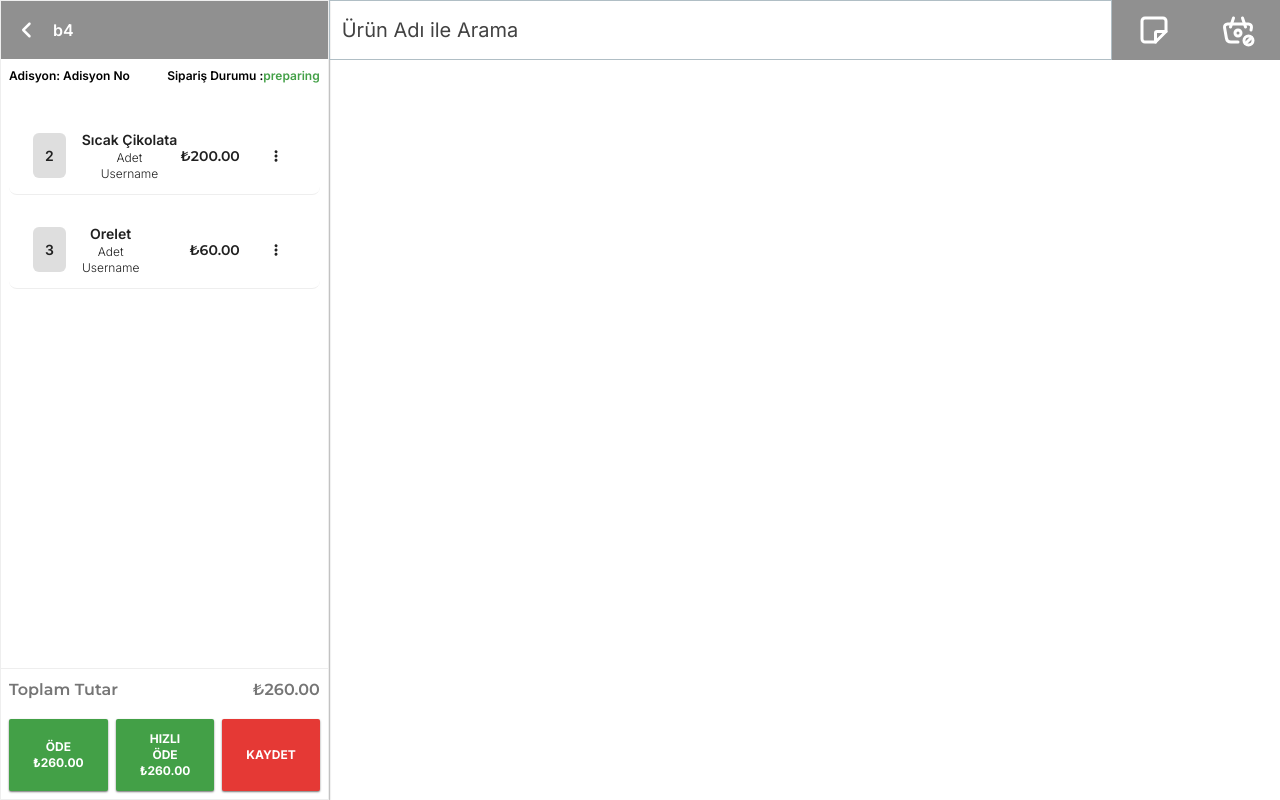
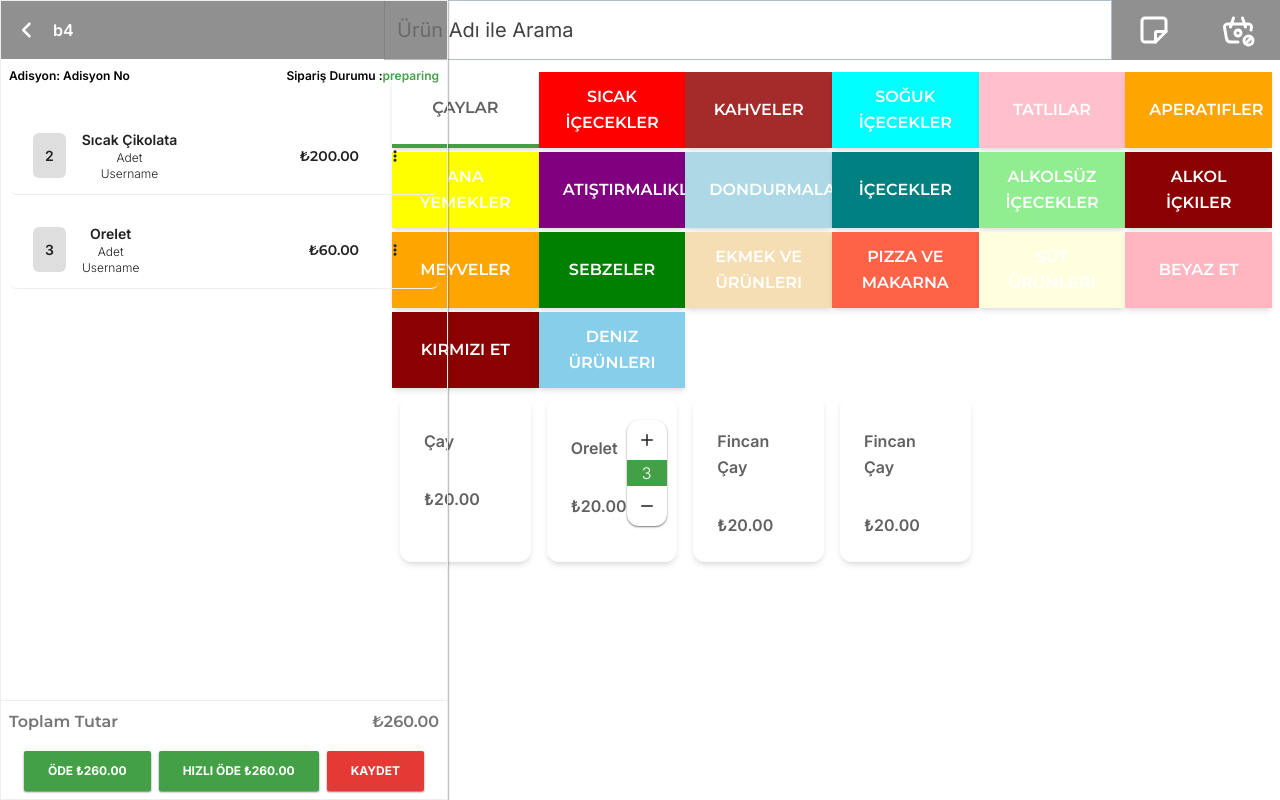
Before and after one commit to Yesarib/orderly-frontend, a React (Vite) app: page /order/b4 in a window 1280 px wide. Built offline with nearby package versions, Linux system fonts and the light colour scheme.

Commit message:
add: order categorybar and categoryproducts

```diff
--- /dev/null
+++ b/src/components/order/CategoryProducts.tsx
@@ -0,0 +1,96 @@
+import { Card, CardBody, IconButton, Typography } from "@material-tailwind/react"
+import React from "react"
+import { products } from "../../mock_data"
+import { Order } from "../../types/Order"
+import { FiPlus, FiMinus } from "react-icons/fi";
+
+interface CategoryProductsProps {
+    categoryId: number
+    order: Order | undefined
+    setOrder: React.Dispatch<React.SetStateAction<Order | undefined>>;
+}
+
+const CategoryProducts: React.FC<CategoryProductsProps> = ({ categoryId, order, setOrder }) => {
+    const mockProducts = products.filter((product) => product.categoryId === categoryId)
+
+    const handleCardClick = (e: React.MouseEvent, productId: number) => {
+        e.preventDefault();
+        if (order) {
+            const productIndex = order.items.findIndex((item) => item.productId === productId);
+            if (productIndex === -1) {
+                const updatedOrder = { ...order, items: [...order.items, { productId, quantity: 1 }] };
+                setOrder(updatedOrder);
+            }
+        }
+    };
+
+    const handleAddProduct = (e: React.MouseEvent, productId: number) => {
+        e.preventDefault()
+        if (order) {
+            const productIndex = order.items.findIndex((item) => item.productId === productId);
+            if (productIndex !== -1) {
+                const updatedOrder = { ...order };
+                updatedOrder.items[productIndex].quantity += 1;
+                setOrder(updatedOrder);
+            } else {
+                const updatedOrder = { ...order, items: [...order.items, { productId, quantity: 1 }] };
+                setOrder(updatedOrder);
+            }
+        }
+    };
+
+    const handleRemoveProduct = (e: React.MouseEvent, productId: number) => {
+        e.preventDefault()
+
+        if (order) {
+            const updatedOrder = { ...order };
+            const productIndex = updatedOrder.items.findIndex((item) => item.productId === productId);
+            console.log(updatedOrder.items[productIndex]);
+
+            if (productIndex !== -1 && updatedOrder.items[productIndex].quantity > 1) {
+                updatedOrder.items[productIndex].quantity -= 1;
+                setOrder(updatedOrder);
+            } else {
+                updatedOrder.items = updatedOrder.items.filter((item) => item.productId !== productId);
+                setOrder(updatedOrder);
+            }
+        }
+    };
+
+    return (
+        <div className="w-full ">
+            <div className='grid grid-cols-1 sm:grid-cols-2 md:grid-cols-3 lg:grid-cols-6 lg:gap-4  mx-auto px-4'>
+                {mockProducts && mockProducts.map((product) => (
+                    <Card key={product.id} className="cursor-pointer h-auto flex" onClick={(e) => handleCardClick(e,product.id) }>
+                        <CardBody className="flex justify-between items-center">
+                            <div className="flex flex-col lg:space-y-8">
+                                <Typography className="font-inter mt-2 font-semibold"> {product.name} </Typography>
+                                <Typography className="font-inter mt-2 font-semibold"> ₺{product.price.toFixed(2)} </Typography>
+                            </div>
+                            {order && (
+                                <div className="flex flex-col items-center shadow-sm rounded-xl shadow-gray-600">
+                                    {order.items.map((item) => (
+                                        <div className="flex flex-col items-center">
+                                            <IconButton variant="text" className={`${product.id === item.productId ? "flex" : "hidden"}`} onClick={(e) => handleAddProduct(e, product.id)}>
+                                                <FiPlus className="text-lg" />
+                                            </IconButton>
+                                            <div key={item.productId} className="bg-green-600 w-full flex items-center justify-center">
+                                                <Typography className="font-inter text-white"> {product.id === item.productId ? item.quantity : ""} </Typography>
+                                            </div>
+                                            <IconButton variant="text" className={`${product.id === item.productId ? "flex" : "hidden"}`} onClick={(e) => handleRemoveProduct(e, product.id)}>
+                                                <FiMinus className="text-lg" />
+                                            </IconButton>
+                                        </div>
+
+                                    ))}
+                                </div>
+                            )}
+                        </CardBody>
+                    </Card>
+                ))}
+            </div>
+        </div >
+    )
+}
+
+export default CategoryProducts
--- /dev/null
+++ b/src/components/order/Categorybar.tsx
@@ -0,0 +1,30 @@
+import React from "react"
+import { Category } from "../../types/category"
+import { Button, Typography } from "@material-tailwind/react"
+
+interface CategorybarProps {
+    categories: Category[]
+    currentCategory: number,
+    setCurrentCategory: (id: number) => void
+}
+
+const Categorybar: React.FC<CategorybarProps> = ({ categories, currentCategory, setCurrentCategory }) => {
+    return (
+        <div className="w-full p-2">
+            <div className="grid lg:grid-cols-6 mx-auto">
+                {categories.map((category) => (
+                    <Button
+                        key={category.id}
+                        className={`w-full mt-1 rounded-none ${category.id === currentCategory ? "border-b-4 border-green-600":""}`}
+                        style={{backgroundColor: (currentCategory === category.id ? "white" : category.color)}}
+                        onClick={() => setCurrentCategory(category.id)}
+                    >
+                        <Typography color={currentCategory === category.id ? "gray" : "white"} className="font-serif font-semibold"> {category.title} </Typography>
+                    </Button>
+                ))}
+            </div>
+        </div>
+    );
+}
+
+export default Categorybar
--- a/src/components/order/OrderSidenav.tsx
+++ b/src/components/order/OrderSidenav.tsx
@@ -12,9 +12,9 @@ interface OrderSidenavProps {
     tableId: string
 }
 
-const OrderSidenav: React.FC<OrderSidenavProps> = ({ order, totalAmount,tableId }) => {
+const OrderSidenav: React.FC<OrderSidenavProps> = ({ order, totalAmount, tableId }) => {
     return (
-        <div className="flex flex-col h-full border shadow-sm shadow-gray-800">
+        <div className="sticky h-full lg:w-[28rem] inset-0 z-50 flex flex-col border shadow-sm shadow-gray-800">
             <div className="w-full flex bg-gray-600/80">
                 <div className="w-full flex gap-4 p-4 items-center ">
                     <Link to={'/dashboard/orders'}>
--- a/src/mock_data.ts
+++ b/src/mock_data.ts
@@ -111,66 +111,87 @@ export const categories = [
         color: 'aqua'
     },
     {
-        id: 4,
-        title: "Soğuk İçecekler",
-        color: 'aqua'
+        id: 5,
+        title: "Tatlılar",
+        color: 'pink'
     },
     {
-        id: 4,
-        title: "Soğuk İçecekler",
-        color: 'aqua'
+        id: 6,
+        title: "Aperatifler",
+        color: 'orange'
     },
     {
-        id: 4,
-        title: "Soğuk İçecekler",
-        color: 'aqua'
+        id: 7,
+        title: "Ana Yemekler",
+        color: 'yellow'
     },
     {
-        id: 4,
-        title: "Soğuk İçecekler",
-        color: 'aqua'
+        id: 8,
+        title: "Atıştırmalıklar",
+        color: 'purple'
     },
     {
-        id: 4,
-        title: "Soğuk İçecekler",
-        color: 'aqua'
+        id: 9,
+        title: "Dondurmalar",
+        color: 'lightblue'
     },
     {
-        id: 4,
-        title: "Soğuk İçecekler",
-        color: 'aqua'
+        id: 10,
+        title: "İçecekler",
+        color: 'teal'
     },
     {
-        id: 4,
-        title: "Soğuk İçecekler",
-        color: 'aqua'
+        id: 11,
+        title: "Alkolsüz İçecekler",
+        color: 'lightgreen'
     },
     {
-        id: 4,
-        title: "Soğuk İçecekler",
-        color: 'aqua'
+        id: 12,
+        title: "Alkol İçkiler",
+        color: 'darkred'
     },
     {
-        id: 4,
-        title: "Soğuk İçecekler",
-        color: 'aqua'
+        id: 13,
+        title: "Meyveler",
+        color: 'orange'
     },
     {
-        id: 4,
-        title: "Soğuk İçecekler",
-        color: 'aqua'
+        id: 14,
+        title: "Sebzeler",
+        color: 'green'
     },
     {
-        id: 4,
-        title: "Soğuk İçecekler",
-        color: 'aqua'
+        id: 15,
+        title: "Ekmek ve Ürünleri",
+        color: 'wheat'
     },
     {
-        id: 4,
-        title: "Soğuk İçecekler",
-        color: 'aqua'
+        id: 16,
+        title: "Pizza ve Makarna",
+        color: 'tomato'
     },
-]
+    {
+        id: 17,
+        title: "Süt Ürünleri",
+        color: 'lightyellow'
+    },
+    {
+        id: 18,
+        title: "Beyaz Et",
+        color: 'lightpink'
+    },
+    {
+        id: 19,
+        title: "Kırmızı Et",
+        color: 'darkred'
+    },
+    {
+        id: 20,
+        title: "Deniz Ürünleri",
+        color: 'skyblue'
+    }
+];
+
 
 export const products = [
     {
--- a/src/pages/dashboard/Order.tsx
+++ b/src/pages/dashboard/Order.tsx
@@ -1,27 +1,49 @@
 import { useLocation } from "react-router-dom";
 import OrderNavbar from "../../components/order/OrderNavbar"
 import OrderSidenav from "../../components/order/OrderSidenav"
-import { orders, products } from "../../mock_data";
+import { categories, orders, products } from "../../mock_data";
+import { useEffect, useState } from "react";
+import Categorybar from "../../components/order/Categorybar";
+import CategoryProducts from "../../components/order/CategoryProducts";
+import { Order as OrderTypes } from "../../types/Order";
 
 const Order = () => {
+  const [currentCategory, setCurrentCategory] = useState(categories[0].id || 0);
+
+  const [order, setOrder] = useState<OrderTypes | undefined>({
+    id:-1,
+    areaId:-1,
+    tableId:"",
+    items: [],
+    status: "hazırlanıyor",
+  });
+
   const location = useLocation();
   const tableId = location.pathname.split('/order/')[1];
 
-  const order = orders.find((order) => order.tableId === tableId);
+  const mockOrder = orders.find((order) => order.tableId === tableId);
 
-  const totalAmount = order?.items.reduce((total, item) => {
+  const totalAmount = mockOrder?.items.reduce((total, item) => {
     const product = products.find((prod) => prod.id === item.productId);
     return total + (product?.price || 0) * item.quantity;
   }, 0);
 
+
+  useEffect(() => {
+    if (mockOrder) {
+      setOrder(mockOrder);
+    }
+  }, [mockOrder]);
+
   return (
-    <div className='w-full flex'>
-      <div className='lg:w-[30%]  h-screen'>
-        <OrderSidenav order={order} totalAmount={totalAmount} tableId={tableId}/>
+    <div className='w-full lg:flex'>
+      <div className='lg:w-[30%] h-screen'>
+        <OrderSidenav order={order} totalAmount={totalAmount} tableId={tableId} />
       </div>
-      <div className='w-full'>
+      <div className='w-full flex flex-col'>
         <OrderNavbar order={order} />
-
+        <Categorybar categories={categories} currentCategory={currentCategory} setCurrentCategory={setCurrentCategory} />
+        <CategoryProducts setOrder={setOrder} order={order} categoryId={currentCategory} />
       </div>
     </div>
   )
```
